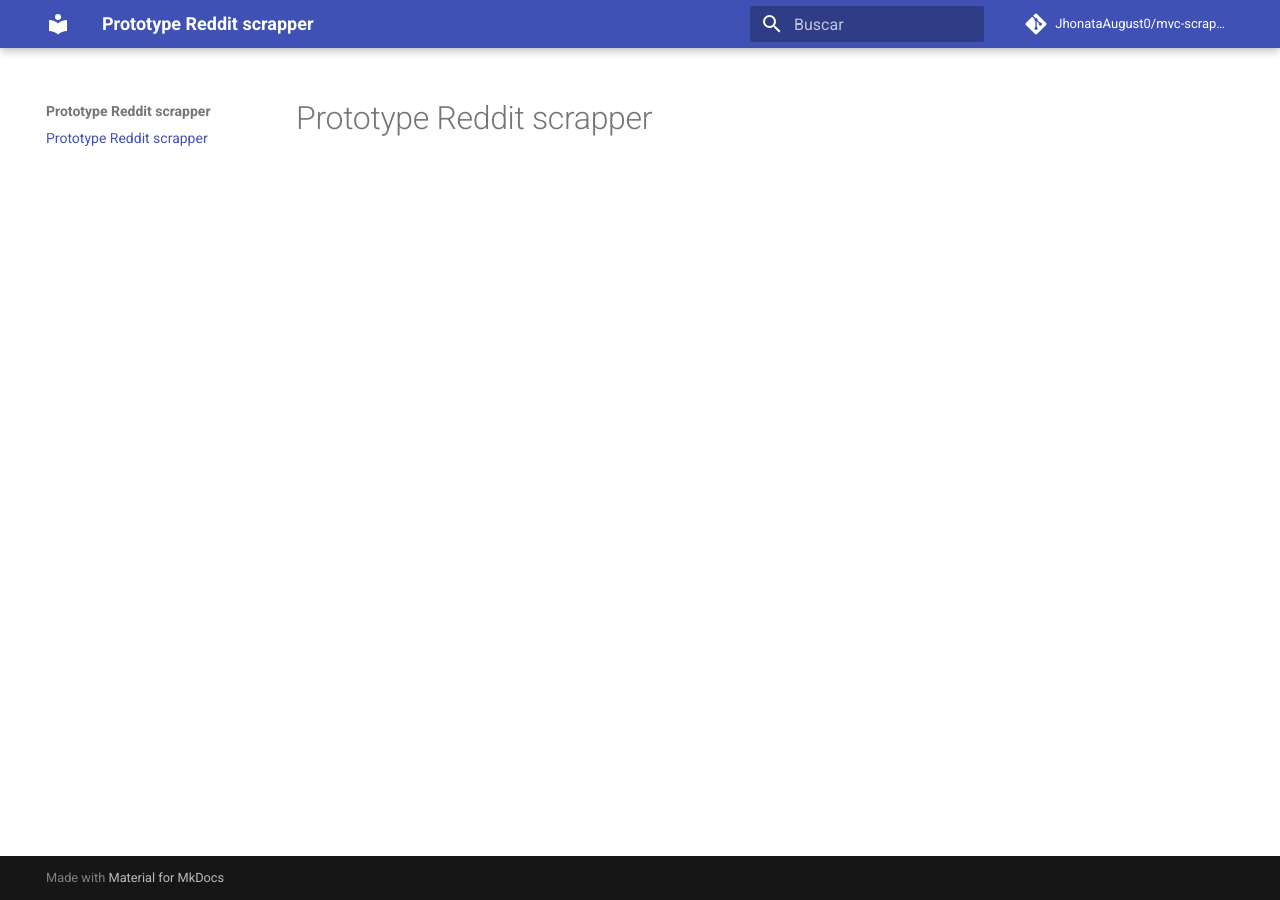
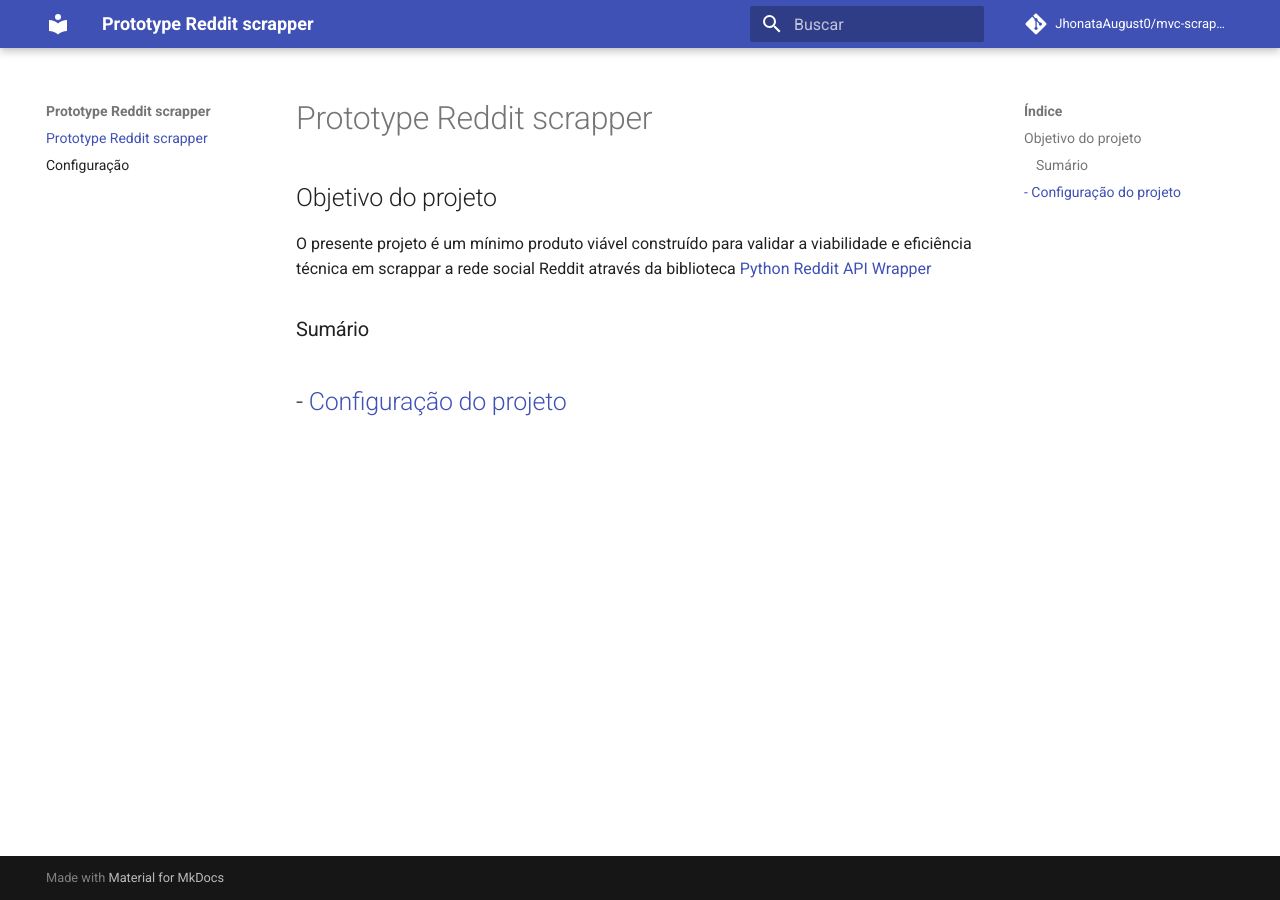
Before and after one commit to JhonataAugust0/mvp-reddit-scraping, an MkDocs documentation site: the page built from docs/index.md, in a window 1280 px wide. Built offline with MkDocs 1.6.1 and Material for MkDocs 9.7.7, drawn with Linux system fonts in a browser that asks for light colours; comment, search, counter and statistics services are not loaded.

Commit message:
update: update documentation and taskipy configuration for lint commands, testing, and test coverage reporting

```diff
--- a/docs/index.md
+++ b/docs/index.md
@@ -1 +1,9 @@
 # Prototype Reddit scrapper
+
+## Objetivo do projeto
+
+O presente projeto é um mínimo produto viável construído para validar a viabilidade e eficiência técnica em scrappar a rede social Reddit através da biblioteca [Python Reddit API Wrapper](https://praw.readthedocs.io/en/stable/)
+
+### Sumário
+- [Configuração do projeto](./config.md)
+-
```
Also changed, not shown: docs/config.md (added, +24 -0 lines), pyproject.toml (+18 -0 lines).
